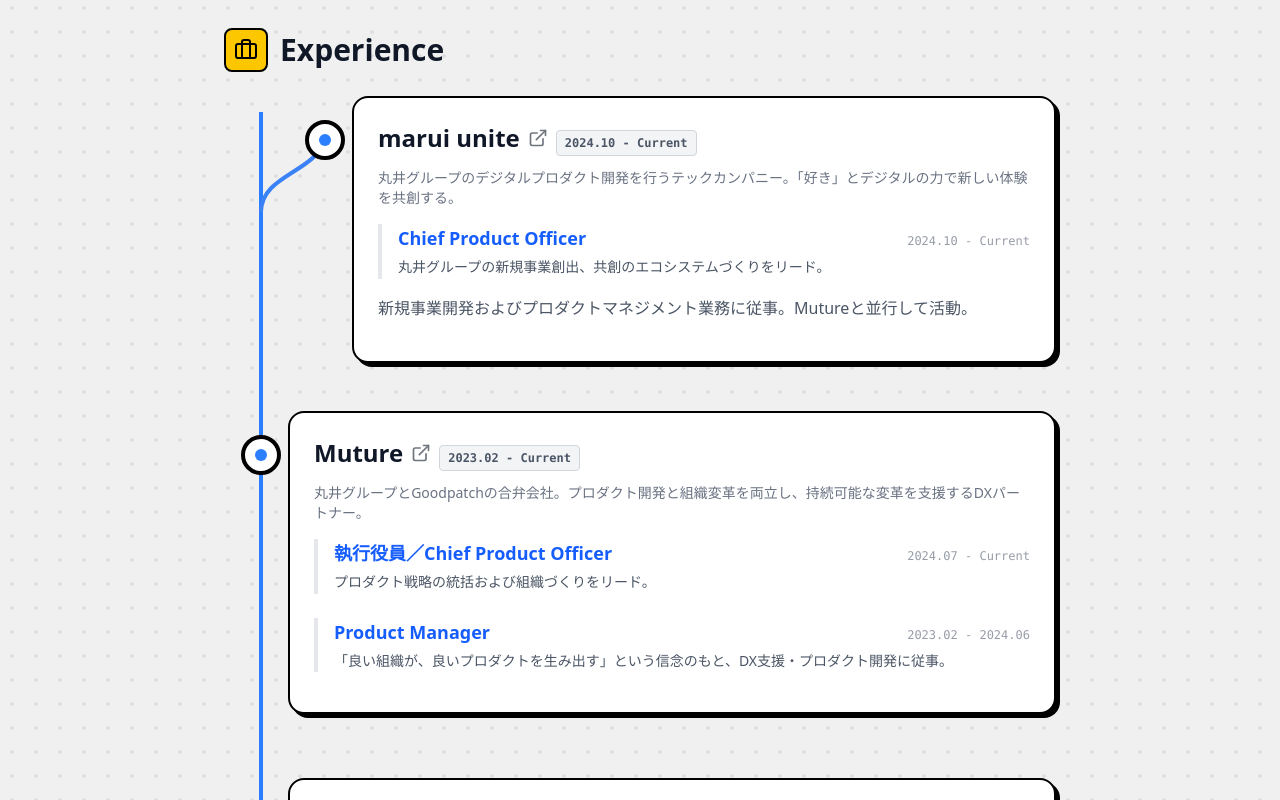
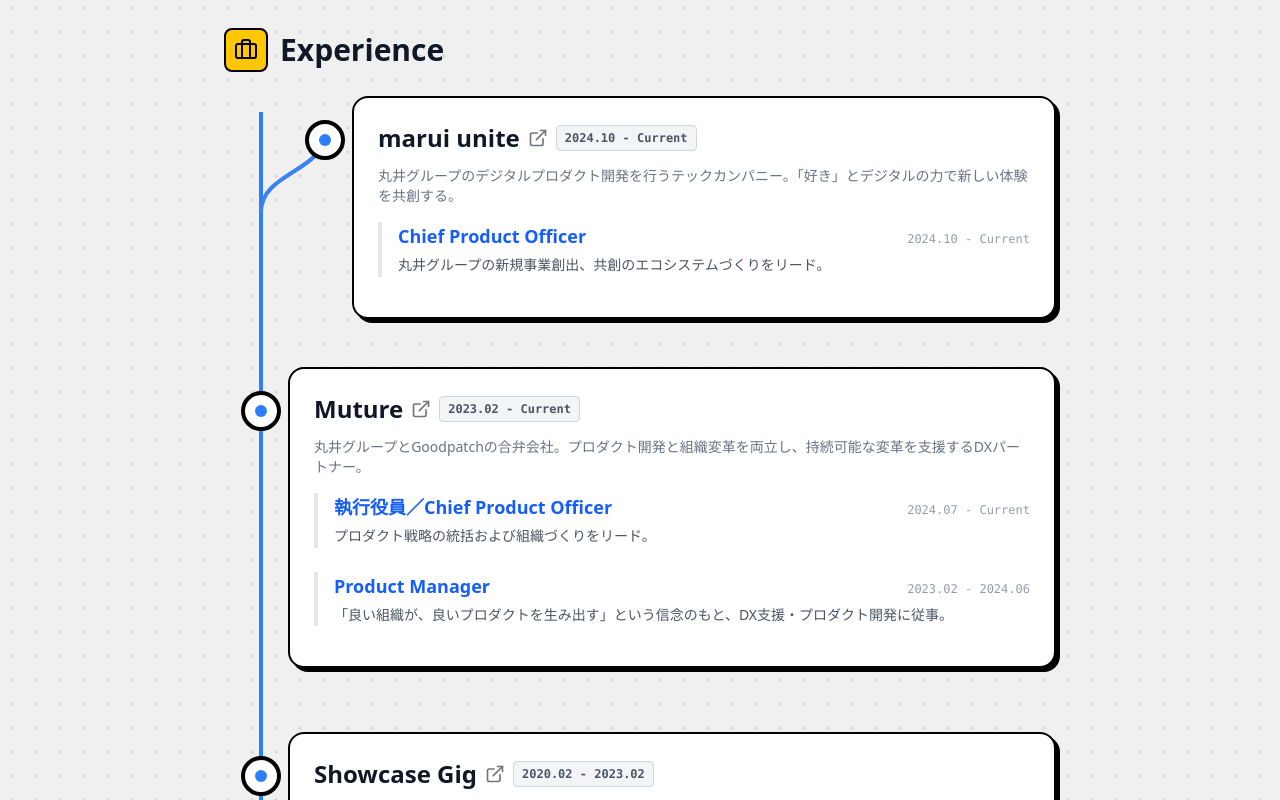
Before and after one commit to yukagil/Portfolio, a React (Vite) app: page / in a window 1280 px wide. Shown: the part 1300-2100 px from the top of the page. Built offline with nearby package versions, Linux system fonts and the light colour scheme.

Commit message:
Fix alignment of company name, icon, and period badge
- Change items-baseline to items-center for better vertical alignment
- Company name, external link icon, and period badge now center-aligned

```diff
--- a/src/App.tsx
+++ b/src/App.tsx
@@ -195,7 +195,7 @@
                 description: "丸井グループの新規事業創出、共創のエコシステムづくりをリード。"
               }
             ],
-            description: "新規事業開発およびプロダクトマネジメント業務に従事。Mutureと並行して活動。",
+            description: "",
             isCurrent: true,
             branchType: 'feature'
           },
@@ -732,7 +732,7 @@
           ? 'bg-gray-800 border-gray-600 group-hover:border-gray-400'
           : 'bg-white border-black shadow-[4px_4px_0_0_#000] group-hover:shadow-[6px_6px_0_0_#000]'
       }`}>
-        <div className="mb-3 flex flex-wrap items-baseline gap-2">
+        <div className="mb-3 flex flex-wrap items-center gap-2">
           {website ? (
             <a
               href={website}
```
